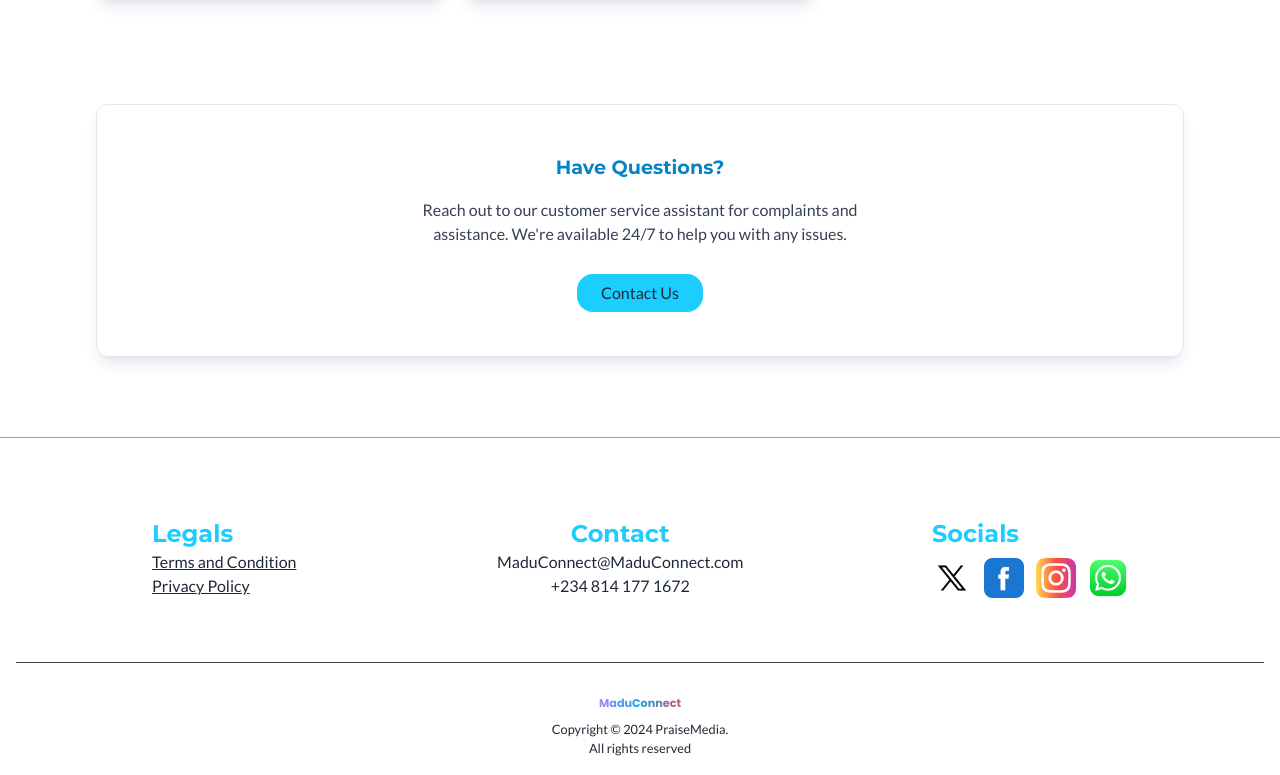
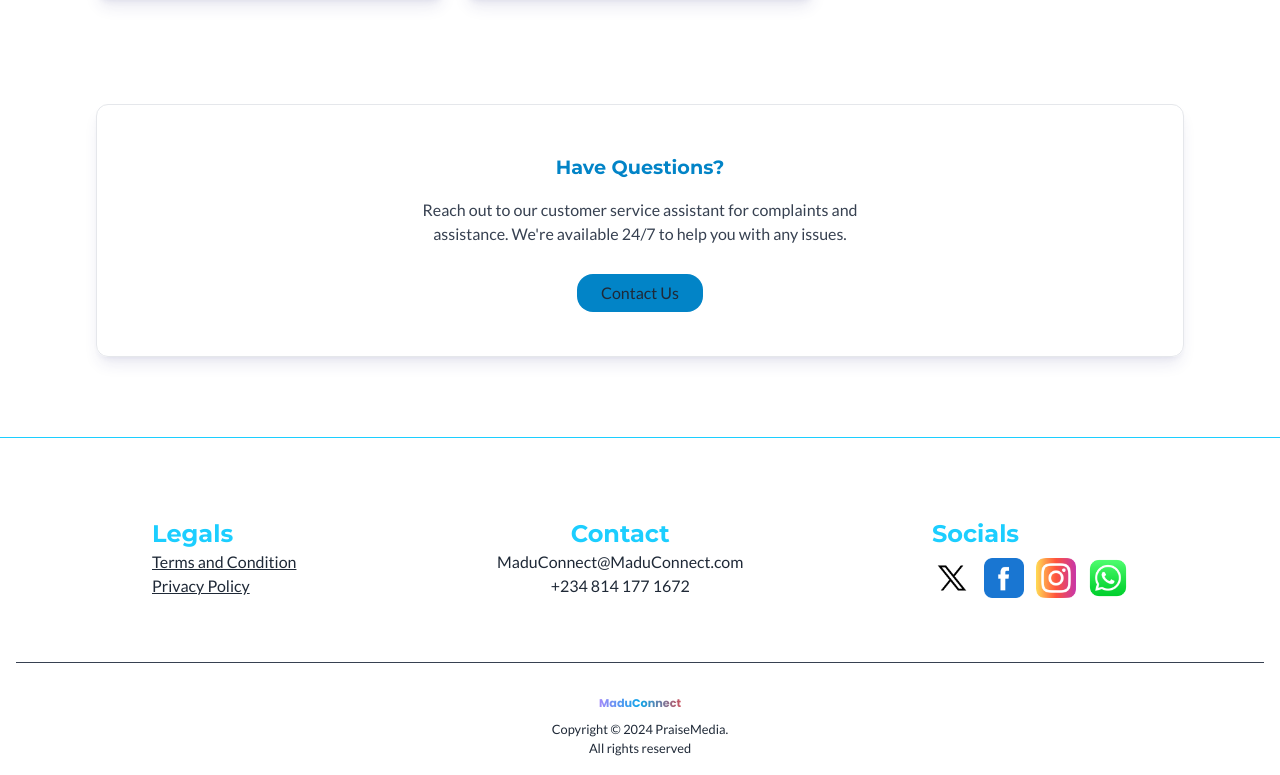
Before and after one commit to kelvinjones1234/vtu-frontend, a React (Vite) app in the folder frontend/: page / in a window 1280 px wide. Shown: the part 1367-2142 px from the top of the page. Built offline with nearby package versions, Linux system fonts and the light colour scheme; no server answers.

Commit message:
ready for deployment

```diff
--- a/frontend/src/components/AfterHero.jsx
+++ b/frontend/src/components/AfterHero.jsx
@@ -137,7 +137,7 @@ const AfterHero = () => {
           <motion.button
             whileHover={{ scale: 1.05 }}
             whileTap={{ scale: 0.95 }}
-            className="transition text-gray-800 dark:text-black duration-300 ease-in-out transform hover:-translate-y-1 hover:shadow-lg bg-link rounded-2xl hover:bg-sky-500 py-[.46rem] transition duration-500 ease-in-out mx-4 px-6 font-medium"
+            className="transition text-gray-800 dark:text-black duration-300 ease-in-out transform hover:-translate-y-1 hover:shadow-lg bg-sky-600 rounded-2xl hover:bg-sky-500 py-[.46rem] transition duration-500 ease-in-out mx-4 px-6 font-medium"
           >
             Contact Us
           </motion.button>
--- a/frontend/src/components/UserDashBoard.jsx
+++ b/frontend/src/components/UserDashBoard.jsx
@@ -115,7 +115,7 @@ const UserDashBoard = () => {
           </p>
           <div className="flex justify-between">
             <Link to={"/user/dashboard/service-shortcut"}>
-              <button className="bg-blue-500 text-[.8rem] hover:bg-blue-600 text-white font-semibold py-2 px-4 rounded-full transition duration-300 ease-in-out transform hover:scale-105 focus:outline-none focus:ring-2 focus:ring-blue-500 focus:ring-opacity-50">
+              <button className="bg-sky-600 text-[.8rem] hover:bg-blue-600 text-white font-semibold py-2 px-4 rounded-full transition duration-300 ease-in-out transform hover:scale-105 focus:outline-none focus:ring-2 focus:ring-blue-500 focus:ring-opacity-50">
                 Create Shortcut
               </button>
             </Link>
```
